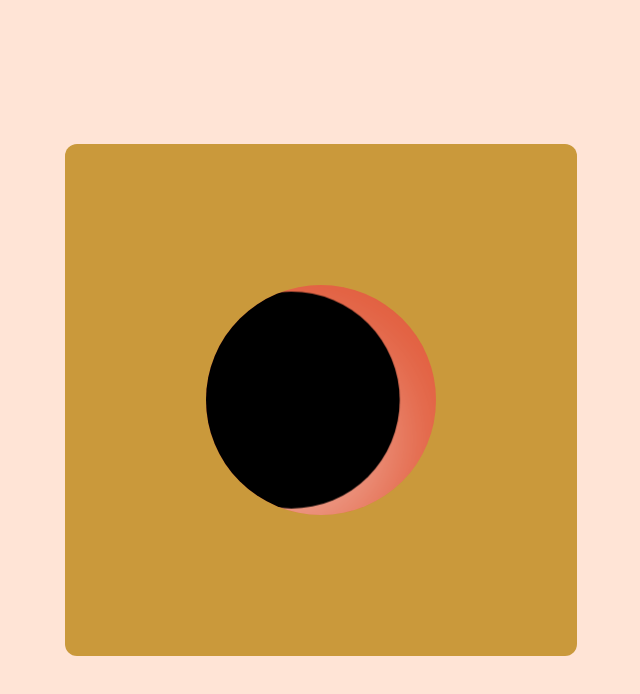
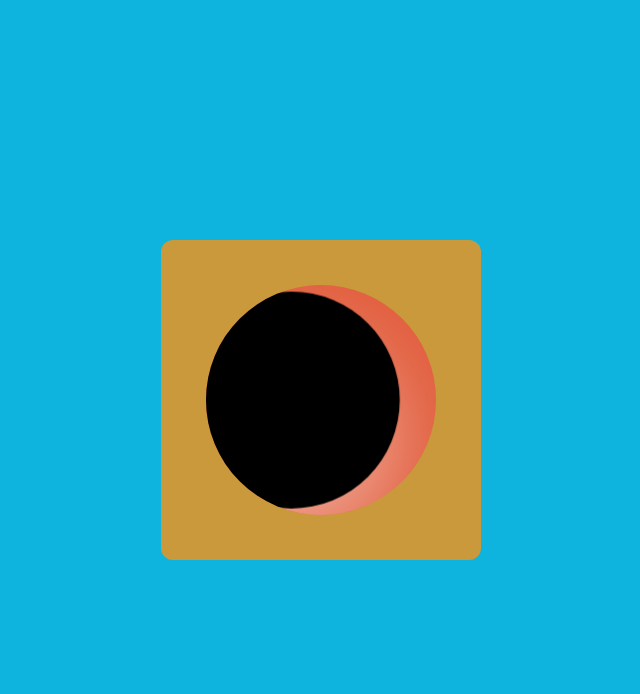
Before and after one commit to prashant1-arch/Html-Css-JS-Basics, a plain HTML site: page HTML-CSS-both-projects/Lunar-eclipse/project.html in a window 1280 px wide. Shown: the whole page, without its empty margins (319-959 px from the left). Drawn offline with Linux system fonts and the light colour scheme.

Commit message:
Tuesday push

```diff
--- a/HTML-CSS-both-projects/Lunar-eclipse/project.html
+++ b/HTML-CSS-both-projects/Lunar-eclipse/project.html
@@ -11,18 +11,18 @@
         box-sizing: border-box;
       }
       body {
-        background-color: #ffe4d6;
+        background-color: #0eb4dd;
         width: 100vw;
         height: 100vh;
         /* display: grid;
         place-items: center; */
         display: flex;
         justify-content: center;
-        align-items: center;
+        align-items:  center;
       }
 
       .universe {
-        width: 40vw;
+        width: 40vh;
         aspect-ratio: 1;
         background-color: #ffbb5c;
         display: flex;
@@ -91,6 +91,5 @@
   <body>
     <div class="universe">
       <div class="sun"></div>
-    </div>
   </body>
 </html>
```
